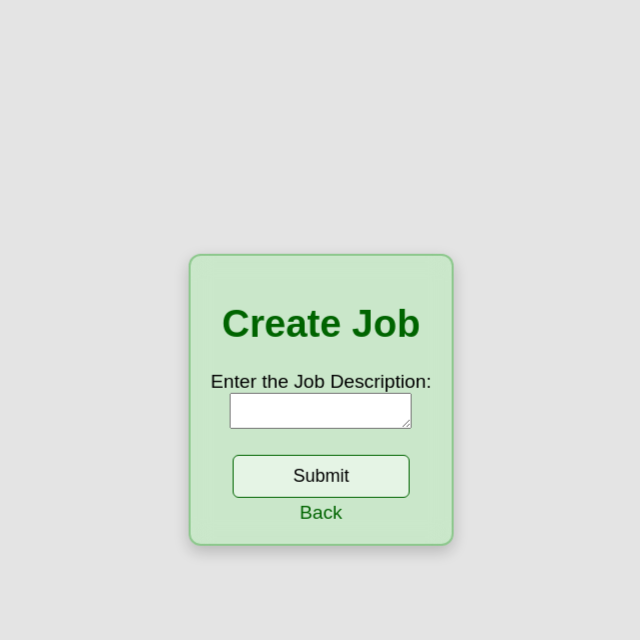
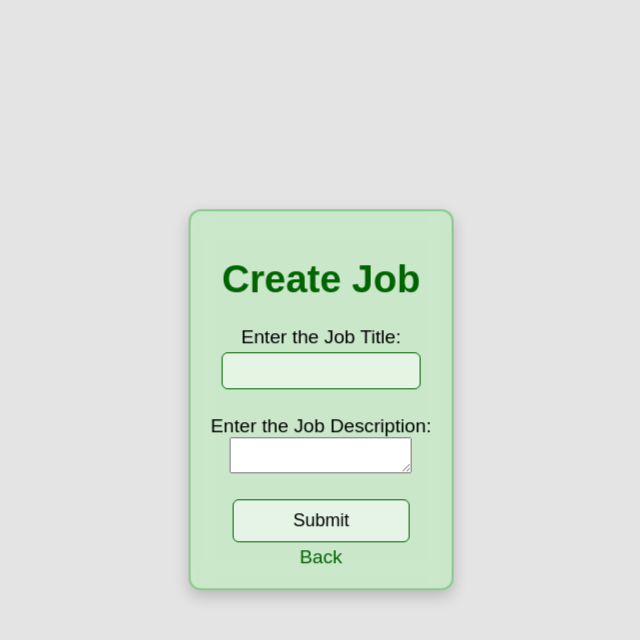
Before and after one commit to ArchBase/aijob, a Flask app: page /recruiter/create_job in a window 1280 px wide. Shown: the top 640 px of the page, without its empty margins (319-959 px from the left). Run offline with Flask 3, Linux system fonts and the light colour scheme; the visitor is signed in with stand-in values (Sample User, id 1).

Commit message:
added title to job

```diff
--- a/app.py
+++ b/app.py
@@ -49,9 +49,17 @@ def user_login():
 def user_dashboard():
     if "user_id" not in session:
         return redirect("/user/login")
+
     db = get_db()
     user = db.execute("SELECT * FROM users WHERE id = ?", (session["user_id"],)).fetchone()
-    applied_jobs = db.execute("SELECT * FROM applications WHERE user_id = ?", (session["user_id"],)).fetchall()
+
+    applied_jobs = db.execute("""
+        SELECT applications.job_id, applications.status, jobs.title
+        FROM applications
+        JOIN jobs ON applications.job_id = jobs.id
+        WHERE applications.user_id = ?
+    """, (session["user_id"],)).fetchall()
+
     return render_template("user_dashboard.html", user=user, applied_jobs=applied_jobs)
 
 # --- Find Jobs ---
@@ -70,7 +78,7 @@ def find_jobs():
         desc_score = compare_description_job(user["preferences"], job["description"])
         if desc_score >= 0.5:
             resume_score = compare_resume_job(user["resume"], job["description"])
-            final_score = (resume_score + desc_score) / 2  # Averaging both
+            final_score = (resume_score + desc_score) / 2
         else:
             final_score = desc_score
 
@@ -80,26 +88,24 @@ def find_jobs():
     return render_template("find_jobs.html", jobs=filtered_jobs)
 
 
+
 @app.route("/user/apply/<int:job_id>")
 def apply_job(job_id):
     if "user_id" not in session:
         return redirect("/user/login")
 
     db = get_db()
-
-    # Fetch user details
     user = db.execute("SELECT * FROM users WHERE id = ?", (session["user_id"],)).fetchone()
     job = db.execute("SELECT * FROM jobs WHERE id = ?", (job_id,)).fetchone()
 
-    # AI Matching Score
     match_score = compare_resume_job(user["resume"], job["description"])
 
-    # Insert application with match score
     db.execute("INSERT INTO applications (user_id, job_id, status, match_score) VALUES (?, ?, ?, ?)",
                (session["user_id"], job_id, "Pending", match_score))
     db.commit()
 
     return redirect("/user/dashboard")
+
 
 # --- Recruiter Signup ---
 @app.route("/recruiter/signup", methods=["GET", "POST"])
@@ -132,8 +138,12 @@ def recruiter_login():
 def recruiter_dashboard():
     if "recruiter_id" not in session:
         return redirect("/recruiter/login")
+
     db = get_db()
-    jobs = db.execute("SELECT * FROM jobs WHERE recruiter_id = ?", (session["recruiter_id"],)).fetchall()
+    jobs = db.execute("""
+        SELECT id, title FROM jobs WHERE recruiter_id = ?
+    """, (session["recruiter_id"],)).fetchall()
+
     return render_template("recruiter_dashboard.html", jobs=jobs)
 
 # --- Create Job ---
@@ -142,13 +152,15 @@ def create_job():
     if "recruiter_id" not in session:
         return redirect("/recruiter/login")
     if request.method == "POST":
+        title = request.form["title"]
         description = request.form["description"]
         db = get_db()
-        db.execute("INSERT INTO jobs (recruiter_id, description) VALUES (?, ?)",
-                   (session["recruiter_id"], description))
+        db.execute("INSERT INTO jobs (recruiter_id, title, description) VALUES (?, ?, ?)",
+                   (session["recruiter_id"], title, description))
         db.commit()
         return redirect("/recruiter/dashboard")
     return render_template("create_job.html")
+
 
 # --- View Statistics ---
 # --- View Statistics ---
@@ -175,10 +187,12 @@ def view_applicant(application_id):
 
     db = get_db()
 
-    # Fetch applicant details
     application = db.execute(
-        "SELECT applications.id AS app_id, users.resume, applications.status FROM applications "
-        "JOIN users ON applications.user_id = users.id WHERE applications.id = ?",
+        "SELECT applications.id AS app_id, users.resume, applications.status, jobs.title "
+        "FROM applications "
+        "JOIN users ON applications.user_id = users.id "
+        "JOIN jobs ON applications.job_id = jobs.id "
+        "WHERE applications.id = ?",
         (application_id,)
     ).fetchone()
 
@@ -192,7 +206,8 @@ def view_applicant(application_id):
             db.commit()
             return redirect("/recruiter/dashboard")
 
-    return render_template("view_applicantion.html", resume=application["resume"])
+    return render_template("view_application.html", resume=application["resume"], title=application["title"])
+
 
 @app.route("/user/update_preferences", methods=["POST"])
 def update_preferences():
@@ -218,6 +233,17 @@ def update_resume():
 
     return redirect("/user/dashboard")
 
+@app.route("/user/apply_now/<int:job_id>")
+def apply_now(job_id):
+    if "user_id" not in session:
+        return redirect("/user/login")
+
+    db = get_db()
+    job = db.execute("SELECT * FROM jobs WHERE id = ?", (job_id,)).fetchone()
+
+    return render_template("apply_now.html", job=job)
+
+
 
 if __name__ == "__main__":
     app.run(debug=True)
--- a/templates/create_job.html
+++ b/templates/create_job.html
@@ -8,6 +8,8 @@
     <div class="login-box">
         <h1>Create Job</h1>
         <form method="post">
+            Enter the Job Title: <br>
+            <input type="text" name="title" required><br>
             Enter the Job Description: <br>
             <textarea name="description" required></textarea><br>
             <input type="submit" value="Submit">
--- a/templates/find_jobs.html
+++ b/templates/find_jobs.html
@@ -10,7 +10,10 @@
         <ul>
             {% for job in jobs %}
                 <li>
-                    {{ job['description'] }} <a href="/user/apply/{{ job['id'] }}"><button>Apply now</button></a>
+                    {{ job['title'] }}
+                    <a href="/user/apply_now/{{ job['id'] }}">
+                        <button>View & Apply</button>
+                    </a>
                 </li>
             {% endfor %}
         </ul>
--- a/templates/recruiter_dashboard.html
+++ b/templates/recruiter_dashboard.html
@@ -11,11 +11,13 @@
     </header>
     <div class="login-box">
         <a href="/recruiter/create_job"><button>Create Job</button></a>
+
         <h2>Your Jobs</h2>
         <ul>
             {% for job in jobs %}
                 <li>
-                    {{ job['description'] }} <a href="/recruiter/view_statistics/{{ job['id'] }}"><button> View statistics</button></a>
+                    <strong>{{ job['title'] }}</strong>
+                    <a href="/recruiter/view_statistics/{{ job['id'] }}"><button>View Statistics</button></a>
                 </li>
             {% endfor %}
         </ul>
--- a/templates/view_applicantion.html
+++ b/templates/view_application.html
@@ -5,7 +5,8 @@
     <link rel="stylesheet" href="{{ url_for('static', filename='style.css') }}">
 </head>
 <body>
-    <h1>Applicant Resume</h1>
+    <h1>Application for {{ title }}</h1>
+    <h2>Applicant Resume</h2>
     <p>{{ resume }}</p>
     <form method="post">
         <input type="submit" name="action" value="Accept">
```
Also changed, not shown: database.py (+8 -7 lines), templates/apply_now.html (added, +18 -0 lines), templates/user_dashboard.html (+4 -3 lines), templates/apply_job.html (deleted).
